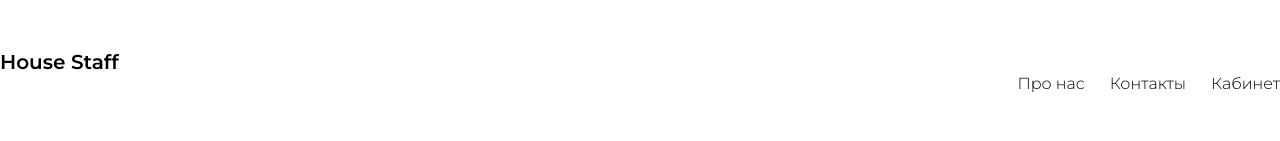
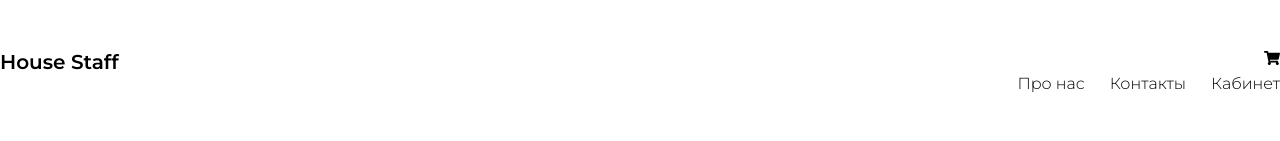
Before and after one commit to dmitriy-violentiy/internet-shop, a React (Create React App) app: page / in a window 1280 px wide. Shown: the top 141 px of the page. Built offline with nearby package versions, Linux system fonts and the light colour scheme; the HTML template or start-up script is replaced by a standard one.

Commit message:
add basket in Header

```diff
--- a/package.json
+++ b/package.json
@@ -8,6 +8,7 @@
     "@testing-library/user-event": "^13.5.0",
     "react": "^18.2.0",
     "react-dom": "^18.2.0",
+    "react-icons": "^4.9.0",
     "react-scripts": "5.0.1",
     "web-vitals": "^2.1.4"
   },
--- a/src/components/Header.js
+++ b/src/components/Header.js
@@ -1,10 +1,18 @@
-import React from 'react'
+import React, { useState } from 'react'
+import { FaShoppingCart } from "react-icons/fa"
 
 export default function Header() {
+
+   let [cartOpen, setCartOpen] = useState(false)
+
    return (
       <header>
          <div>
             <span className='logo'>House Staff</span>
+            <FaShoppingCart onClick={() => setCartOpen(cartOpen = !cartOpen)} className={`shop-cart-button ${cartOpen && 'active'}`} />
+            {cartOpen && (
+               <div className='shop-cart'></div>
+            )}
             <ul className='nav'>
                <li>Про нас</li>
                <li>Контакты</li>
--- a/src/index.css
+++ b/src/index.css
@@ -14,6 +14,10 @@ body {
 .wrapper {
    width: 1280px;
    margin: 50px auto;
+}
+
+header {
+   position: relative;
 }
 
 header .logo {
@@ -35,6 +39,31 @@ header ul.nav li {
 
 header ul.nav li:hover {
    opacity: 0.5;
+}
+
+header .shop-cart-button {
+   float: right;
+   cursor: pointer;
+   transition: color, transform 500ms ease;
+}
+
+header .shop-cart-button:hover,
+header .shop-cart-button.active {
+   color: #dc3d3d;
+   transform: scale(1.5);
+}
+
+header .shop-cart {
+   position: absolute;
+   top: 30px;
+   right: 0;
+   width: 450px;
+   min-height: 100px;
+   background: #fafafa;
+   -webkit-box-shadow: 8px 11px 8px 0px rgba(34, 60, 80, 0.2);
+   -moz-box-shadow: 8px 11px 8px 0px rgba(34, 60, 80, 0.2);
+   box-shadow: 8px 11px 8px 0px rgba(34, 60, 80, 0.2);
+   z-index: 1000;
 }
 
 header .presentation {
```
Also changed, not shown: 1 other file (tests, documents, lock files or other folders).
